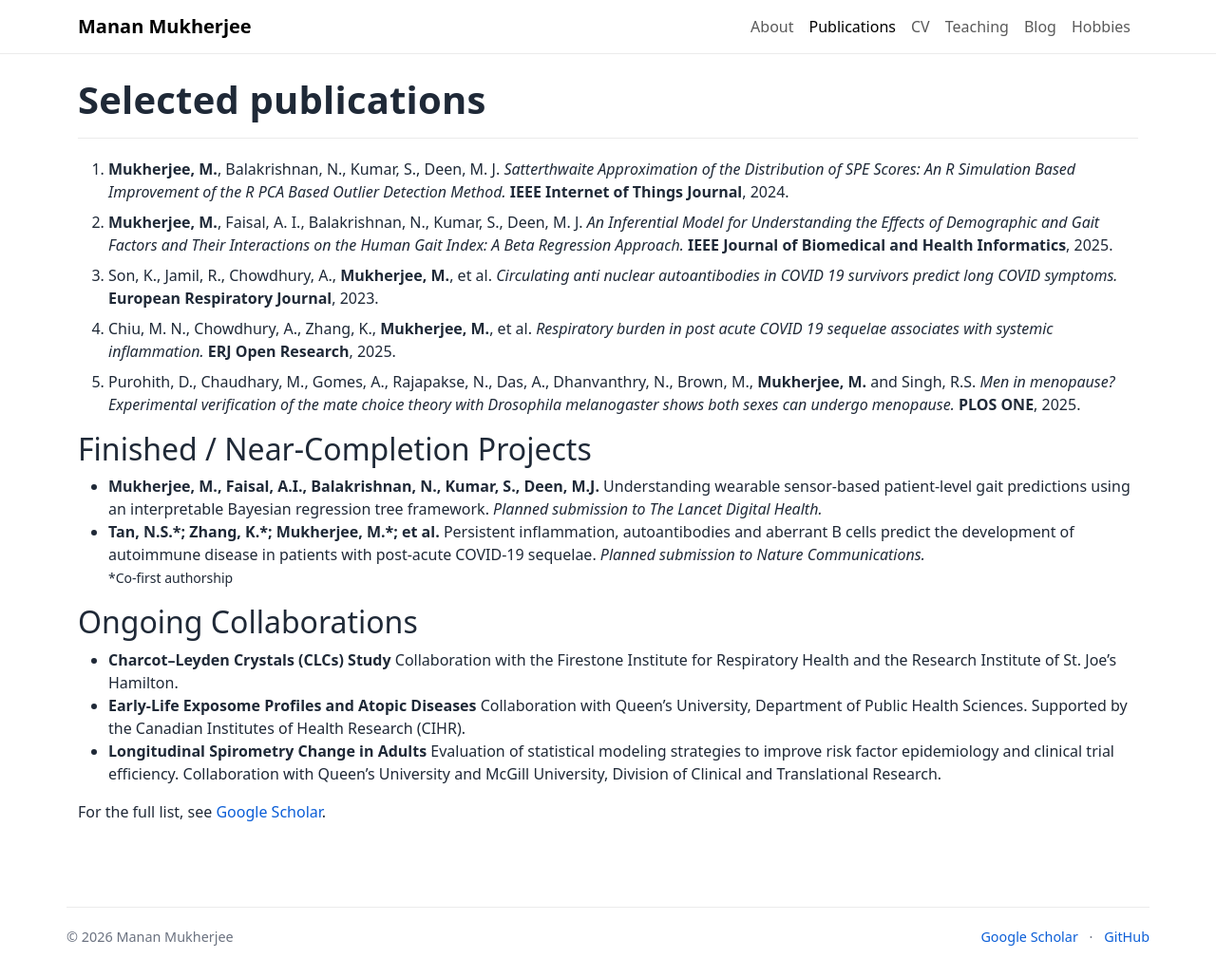
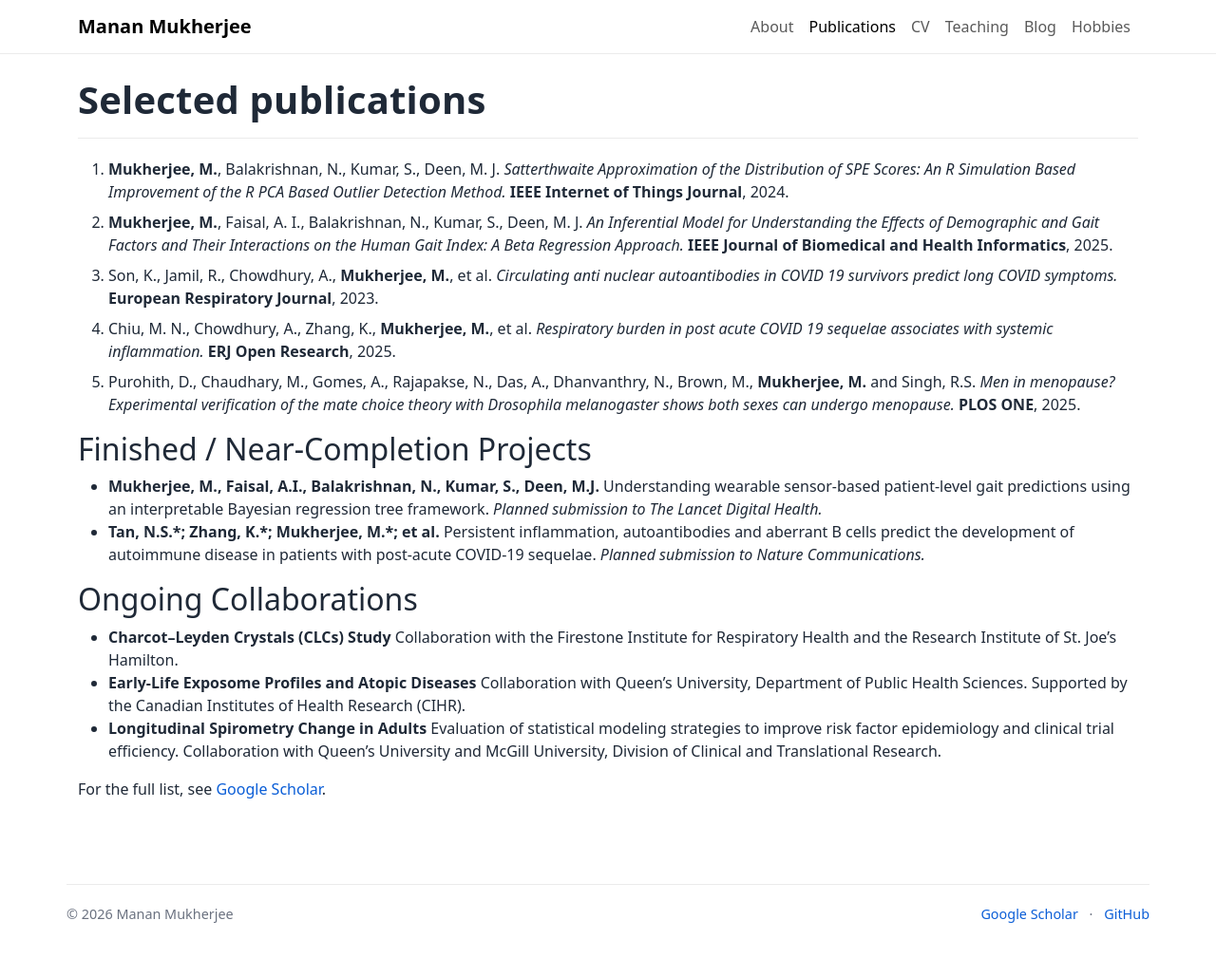
Before and after one commit to Mananmukh/WebDeploy, a Jekyll site: the page built from publications.md, in a window 1280 px wide. Shown: the whole page at 95% size. Built offline with Jekyll 4.4.1, drawn with Linux system fonts in a browser that asks for light colours; after the commit the page ends 1005 px from its top, so only the background shows below that.

Commit message:
Update publications.md

```diff
--- a/publications.md
+++ b/publications.md
@@ -50,7 +50,7 @@ permalink: /publications/
     Persistent inflammation, autoantibodies and aberrant B cells predict the development of autoimmune disease in patients with post-acute COVID-19 sequelae.
     <em>Planned submission to Nature Communications.</em>
     <br>
-    <small>*Co-first authorship</small>
+
   </li>
 </ul>
 
```
